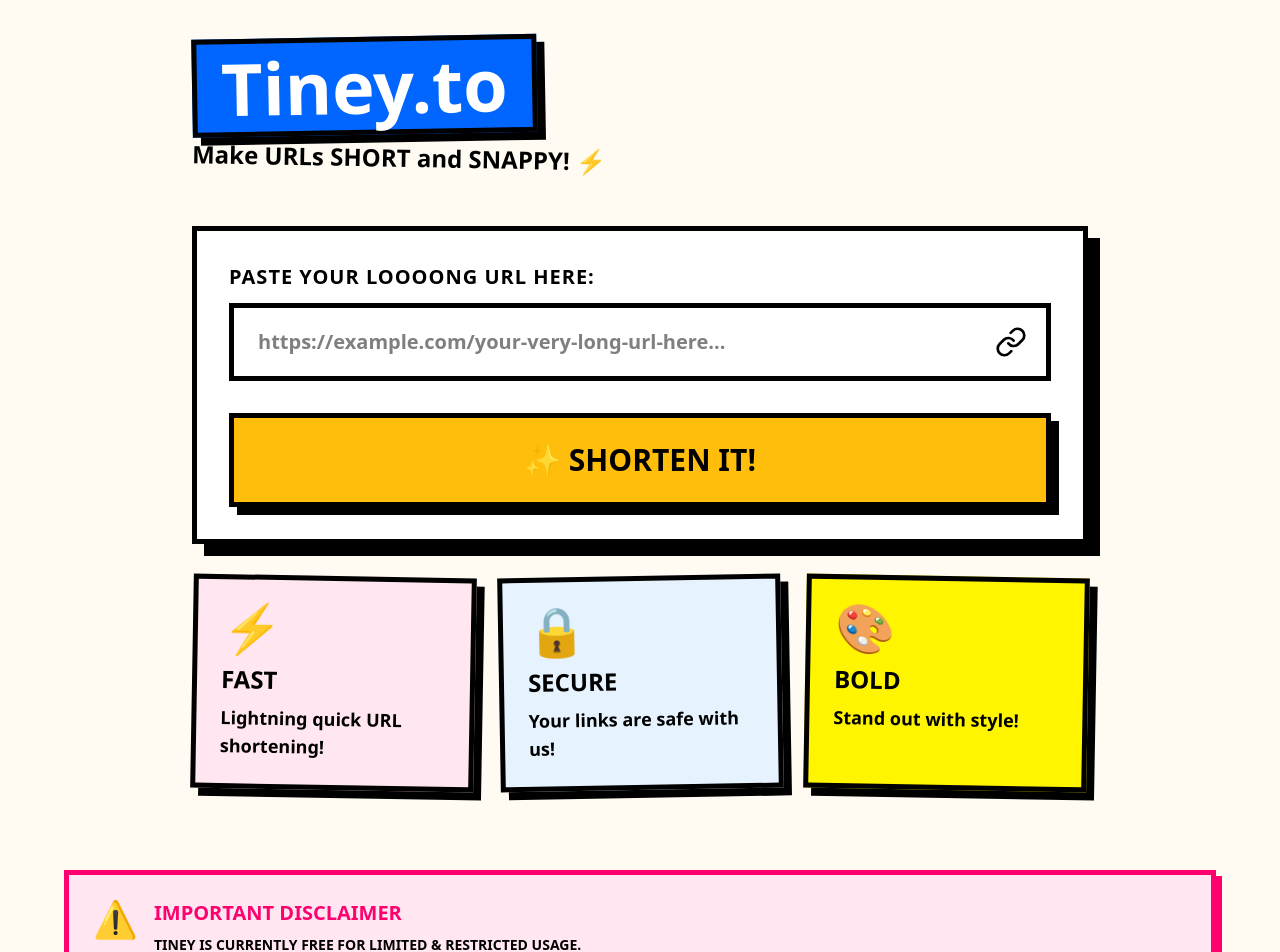
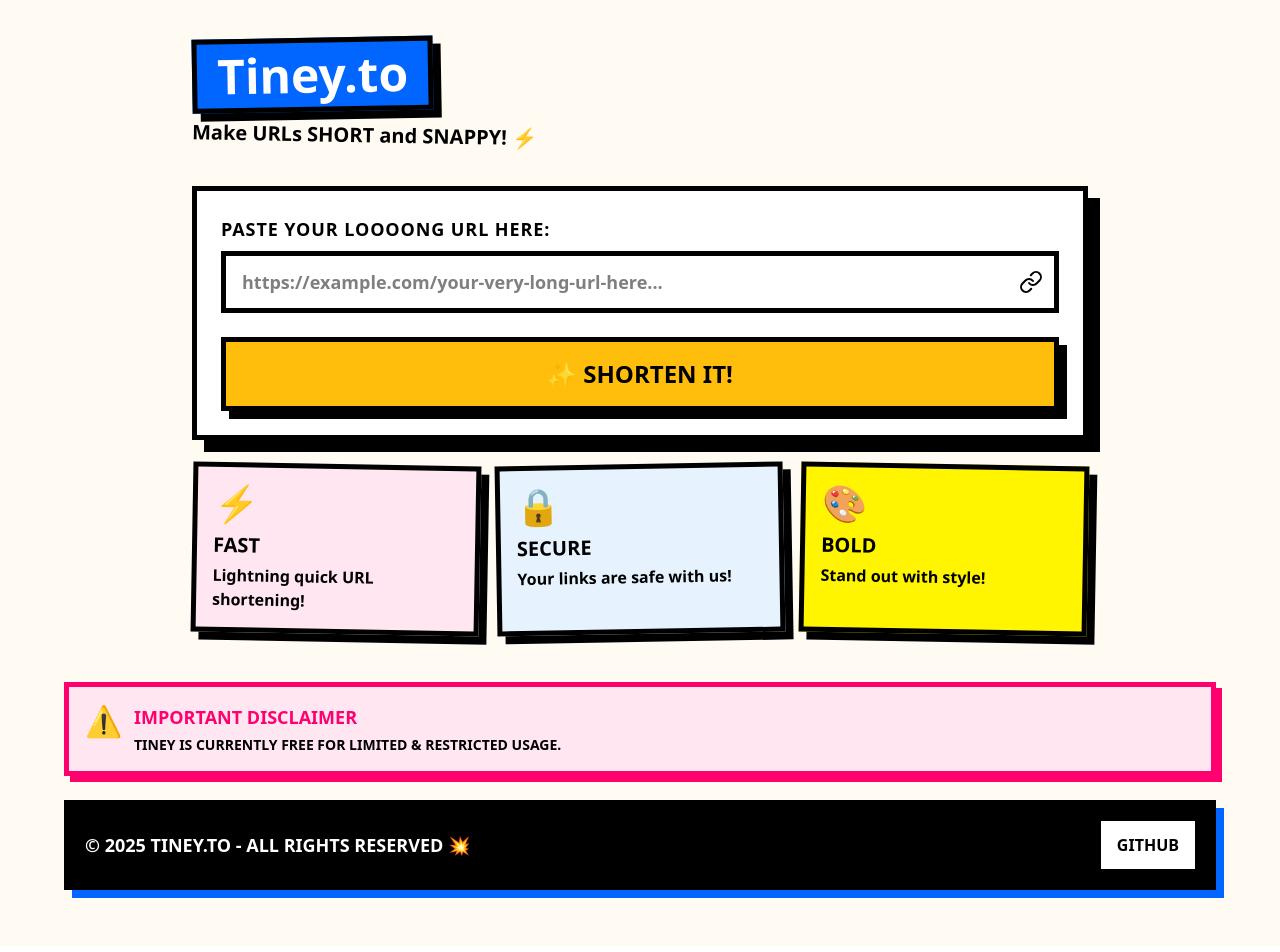
Before and after one commit to sumantmodak/tiney.to, a React (Vite) app in the folder webapp/: page / in a window 1280 px wide. Shown: the top 952 px of the page. Built offline with nearby package versions, Linux system fonts and the light colour scheme.

Commit message:
improve webapp frontend (#5)

```diff
--- a/webapp/src/App.tsx
+++ b/webapp/src/App.tsx
@@ -125,9 +125,9 @@
       <Toaster position="top-center" />
 
       {/* Header */}
-      <div className="max-w-4xl mx-auto mb-12">
+      <div className="max-w-4xl mx-auto mb-8">
         <h1
-          className="text-7xl font-black text-black mb-4 transform -rotate-1 cursor-pointer"
+          className="text-5xl font-black text-black mb-5 transform -rotate-1 cursor-pointer"
           onClick={() => {
             setUrl('')
             setShortenedUrl('')
@@ -135,21 +135,21 @@
             setShowQR(false)
           }}
         >
-          <span className="inline-block bg-neo-blue text-white px-6 py-2 border-[5px] border-black shadow-neo-sm hover:shadow-neo-md hover:-translate-y-1 hover:-translate-x-1 transition-all active:shadow-none active:translate-x-0 active:translate-y-0">
+          <span className="inline-block bg-neo-blue text-white px-5 py-2 border-[5px] border-black shadow-neo-sm hover:shadow-neo-md hover:-translate-y-1 hover:-translate-x-1 transition-all active:shadow-none active:translate-x-0 active:translate-y-0">
             Tiney.to
           </span>
         </h1>
-        <p className="text-2xl font-extrabold text-black transform rotate-1">
+        <p className="text-xl font-extrabold text-black transform rotate-1">
           Make URLs SHORT and SNAPPY! ⚡
         </p>
       </div>
 
       {/* Main Card */}
-      <div className="max-w-4xl mx-auto mb-8">
-        <div className="bg-white border-[5px] border-black p-8 shadow-neo-lg">
+      <div className="max-w-4xl mx-auto mb-6">
+        <div className="bg-white border-[5px] border-black p-6 shadow-neo-lg">
           {/* URL Input Section */}
-          <div className="mb-8">
-            <label className="block text-xl font-black text-black mb-3 uppercase tracking-wider">
+          <div className="mb-6">
+            <label className="block text-lg font-black text-black mb-2 uppercase tracking-wider">
               Paste your loooong URL here:
             </label>
             <div className="relative">
@@ -162,15 +162,15 @@
                 }}
                 onKeyPress={handleKeyPress}
                 placeholder="https://example.com/your-very-long-url-here..."
-                className={`w-full px-6 py-5 text-xl font-bold border-[5px] ${
+                className={`w-full px-4 py-3 text-lg font-bold border-[5px] ${
                   error ? 'border-neo-pink' : 'border-black'
                 } focus:outline-none focus:shadow-[8px_8px_0px_#0066FF] transition-shadow bg-white`}
               />
-              <LinkIcon className="absolute right-6 top-1/2 -translate-y-1/2 w-8 h-8" />
+              <LinkIcon className="absolute right-4 top-1/2 -translate-y-1/2 w-6 h-6" />
             </div>
             {error && (
-              <div className="mt-4 bg-neo-pink-light border-[4px] border-neo-pink p-4 shadow-neo-error">
-                <p className="text-lg font-black text-neo-pink uppercase">⚠️ {error}</p>
+              <div className="mt-3 bg-neo-pink-light border-[4px] border-neo-pink p-3 shadow-neo-error">
+                <p className="text-base font-black text-neo-pink uppercase">⚠️ {error}</p>
               </div>
             )}
           </div>
@@ -179,7 +179,7 @@
           <button
             onClick={handleShorten}
             disabled={isLoading}
-            className={`w-full py-6 text-3xl font-black uppercase bg-neo-yellow text-black border-[5px] border-black shadow-neo-sm hover:shadow-neo-lg hover:-translate-y-1 hover:-translate-x-1 transition-all active:shadow-none active:translate-x-0 active:translate-y-0 ${
+            className={`w-full py-4 text-2xl font-black uppercase bg-neo-yellow text-black border-[5px] border-black shadow-neo-sm hover:shadow-neo-lg hover:-translate-y-1 hover:-translate-x-1 transition-all active:shadow-none active:translate-x-0 active:translate-y-0 ${
               isLoading ? 'opacity-70 cursor-not-allowed' : 'cursor-pointer'
             }`}
           >
@@ -190,54 +190,59 @@
 
       {/* Result Card - Step 37-44 */}
       {shortenedUrl && (
-        <div className="max-w-4xl mx-auto mb-8 animate-bounce-in">
-          <div className="bg-neo-bright-yellow border-[5px] border-black p-8 shadow-neo-xl">
+        <div className="max-w-4xl mx-auto mb-6 animate-bounce-in">
+          <div className="bg-neo-bright-yellow border-[5px] border-black p-6 shadow-neo-xl">
             {/* Success Badge - Step 38 */}
-            <div className="flex items-center gap-3 mb-4">
-              <div className="bg-neo-green border-[4px] border-black px-4 py-2">
-                <span className="text-2xl font-black">🎉</span>
+            <div className="flex items-center gap-2 mb-3">
+              <div className="bg-neo-green border-[4px] border-black px-3 py-1">
+                <span className="text-xl font-black">🎉</span>
               </div>
-              <h2 className="text-3xl font-black text-black uppercase">
+              <h2 className="text-2xl font-black text-black uppercase">
                 Your Short URL:
               </h2>
             </div>
 
             {/* Shortened URL Display - Step 39 */}
-            <div className="bg-white border-[5px] border-black p-6 mb-6 shadow-neo-sm">
-              <p className="text-3xl font-black text-neo-blue break-all">
-                {shortenedUrl}
-              </p>
+            <div className="bg-white border-[5px] border-black p-4 mb-4 shadow-neo-sm">
+              <a
+                href={shortenedUrl}
+                target="_blank"
+                rel="noopener noreferrer"
+                className="text-2xl font-black text-neo-blue break-all hover:underline cursor-pointer"
+              >
+                {shortenedUrl.replace('https://', '')}
+              </a>
             </div>
 
             {/* Action Buttons Grid - Step 40-42 */}
-            <div className="grid grid-cols-1 md:grid-cols-2 gap-4">
+            <div className="grid grid-cols-1 md:grid-cols-2 gap-3">
               {/* Copy Button - Step 41 */}
               <button
                 onClick={handleCopy}
-                className="flex items-center justify-center gap-3 py-5 px-6 text-xl font-black uppercase bg-neo-pink text-white border-[5px] border-black shadow-neo-sm hover:shadow-neo-md hover:-translate-y-1 hover:-translate-x-1 transition-all active:shadow-none active:translate-x-0 active:translate-y-0"
+                className="flex items-center justify-center gap-2 py-3 px-4 text-lg font-black uppercase bg-neo-pink text-white border-[5px] border-black shadow-neo-sm hover:shadow-neo-md hover:-translate-y-1 hover:-translate-x-1 transition-all active:shadow-none active:translate-x-0 active:translate-y-0"
               >
-                <Copy size={28} />
+                <Copy size={20} />
                 Copy URL
               </button>
 
               {/* Show QR Button - Step 42 */}
               <button
                 onClick={() => setShowQR(!showQR)}
-                className="flex items-center justify-center gap-3 py-5 px-6 text-xl font-black uppercase bg-neo-blue text-white border-[5px] border-black shadow-neo-sm hover:shadow-neo-md hover:-translate-y-1 hover:-translate-x-1 transition-all active:shadow-none active:translate-x-0 active:translate-y-0"
+                className="flex items-center justify-center gap-2 py-3 px-4 text-lg font-black uppercase bg-neo-blue text-white border-[5px] border-black shadow-neo-sm hover:shadow-neo-md hover:-translate-y-1 hover:-translate-x-1 transition-all active:shadow-none active:translate-x-0 active:translate-y-0"
               >
-                <QrCode size={28} />
+                <QrCode size={20} />
                 {showQR ? 'Hide QR' : 'Show QR'}
               </button>
             </div>
 
             {/* QR Code Section - Step 43-44 */}
             {showQR && (
-              <div className="mt-6 bg-white border-[5px] border-black p-8 shadow-neo-sm animate-slide-down">
+              <div className="mt-4 bg-white border-[5px] border-black p-6 shadow-neo-sm animate-slide-down">
                 <div className="flex justify-center">
-                  <div className="bg-neo-blue-light border-[4px] border-black p-4 inline-block">
+                  <div className="bg-neo-blue-light border-[4px] border-black p-3 inline-block">
                     <QRCodeSVG
                       value={shortenedUrl}
-                      size={200}
+                      size={160}
                       level="H"
                       includeMargin={true}
                     />
@@ -250,41 +255,41 @@
       )}
 
       {/* Feature Cards */}
-      <div className="max-w-4xl mx-auto mb-12">
-        <div className="grid grid-cols-1 md:grid-cols-3 gap-6">
+      <div className="max-w-4xl mx-auto mb-8">
+        <div className="grid grid-cols-1 md:grid-cols-3 gap-4">
           {/* Card 1: Fast */}
-          <div className="bg-neo-pink-light border-[5px] border-black p-6 shadow-neo-sm transform rotate-1">
-            <div className="text-5xl mb-3">⚡</div>
-            <h3 className="text-2xl font-black text-black mb-2 uppercase">FAST</h3>
-            <p className="text-lg font-bold">Lightning quick URL shortening!</p>
+          <div className="bg-neo-pink-light border-[5px] border-black p-4 shadow-neo-sm transform rotate-1">
+            <div className="text-4xl mb-2">⚡</div>
+            <h3 className="text-xl font-black text-black mb-1 uppercase">FAST</h3>
+            <p className="text-base font-bold">Lightning quick URL shortening!</p>
           </div>
 
           {/* Card 2: Secure */}
-          <div className="bg-neo-blue-light border-[5px] border-black p-6 shadow-neo-sm transform -rotate-1">
-            <div className="text-5xl mb-3">🔒</div>
-            <h3 className="text-2xl font-black text-black mb-2 uppercase">SECURE</h3>
-            <p className="text-lg font-bold">Your links are safe with us!</p>
+          <div className="bg-neo-blue-light border-[5px] border-black p-4 shadow-neo-sm transform -rotate-1">
+            <div className="text-4xl mb-2">🔒</div>
+            <h3 className="text-xl font-black text-black mb-1 uppercase">SECURE</h3>
+            <p className="text-base font-bold">Your links are safe with us!</p>
           </div>
 
           {/* Card 3: Bold */}
-          <div className="bg-neo-bright-yellow border-[5px] border-black p-6 shadow-neo-sm transform rotate-1">
-            <div className="text-5xl mb-3">🎨</div>
-            <h3 className="text-2xl font-black text-black mb-2 uppercase">BOLD</h3>
-            <p className="text-lg font-bold">Stand out with style!</p>
+          <div className="bg-neo-bright-yellow border-[5px] border-black p-4 shadow-neo-sm transform rotate-1">
+            <div className="text-4xl mb-2">🎨</div>
+            <h3 className="text-xl font-black text-black mb-1 uppercase">BOLD</h3>
+            <p className="text-base font-bold">Stand out with style!</p>
           </div>
         </div>
       </div>
 
       {/* Footer */}
-      <footer className="max-w-6xl mx-auto mt-20">
+      <footer className="max-w-6xl mx-auto mt-12">
 
 
         {/* Disclaimer Banner */}
-        <div className="bg-neo-pink-light border-[5px] border-neo-pink p-6 shadow-neo-error mb-8">
-          <div className="flex items-start gap-4">
-            <div className="text-4xl flex-shrink-0">⚠️</div>
+        <div className="bg-neo-pink-light border-[5px] border-neo-pink p-4 shadow-neo-error mb-6">
+          <div className="flex items-start gap-3">
+            <div className="text-3xl flex-shrink-0">⚠️</div>
             <div>
-              <h4 className="text-xl font-black text-neo-pink uppercase mb-2">Important Disclaimer</h4>
+              <h4 className="text-lg font-black text-neo-pink uppercase mb-1">Important Disclaimer</h4>
               <p className="font-bold text-black text-sm">
                 TINEY IS CURRENTLY FREE FOR LIMITED & RESTRICTED USAGE.
               </p>
@@ -293,13 +298,13 @@
         </div>
 
         {/* Bottom Bar */}
-        <div className="bg-black border-[5px] border-black p-6 shadow-neo-blue-accent mb-8">
-          <div className="flex flex-col md:flex-row justify-between items-center gap-4">
-            <p className="text-xl font-black text-white uppercase">
+        <div className="bg-black border-[5px] border-black p-4 shadow-neo-blue-accent mb-6">
+          <div className="flex flex-col md:flex-row justify-between items-center gap-3">
+            <p className="text-lg font-black text-white uppercase">
               © 2025 Tiney.to - ALL RIGHTS RESERVED 💥
             </p>
-            <div className="flex gap-4">
-              <a href="https://github.com/sumantmodak/tiney.to" target="_blank" rel="noopener noreferrer" className="bg-white border-[4px] border-white px-4 py-2 font-black text-black uppercase hover:bg-neo-pink hover:text-white transition-colors">
+            <div className="flex gap-3">
+              <a href="https://github.com/sumantmodak/tiney.to" target="_blank" rel="noopener noreferrer" className="bg-white border-[4px] border-white px-3 py-2 font-black text-black uppercase hover:bg-neo-pink hover:text-white transition-colors">
                 GitHub
               </a>
             </div>
```
Also changed, not shown: webapp/public/favicon.svg (added).
